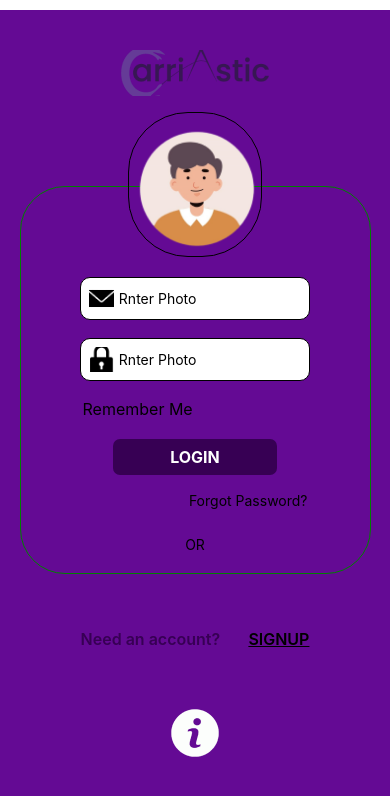
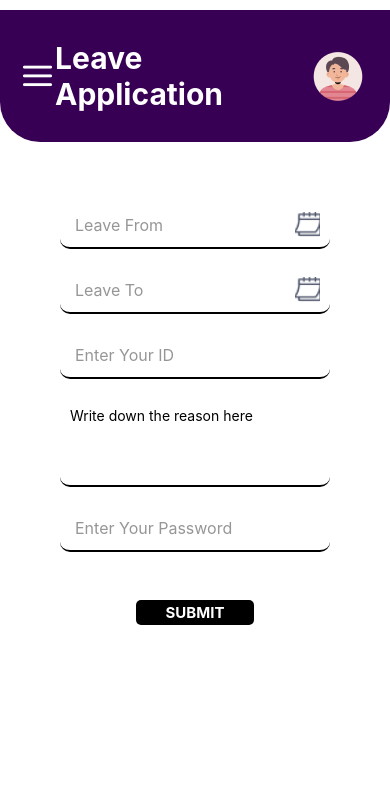
Before and after one commit to alnooristiak/CarriasticApp, a React Native app: screen / in a window 390 px wide. Shown: the top 796 px of the page. Built offline with nearby package versions, Linux system fonts and the light colour scheme.

Commit message:
creating leave Application Screen

```diff
--- a/App.js
+++ b/App.js
@@ -6,6 +6,7 @@ import UserProfileScreen from "./src/screen/UserProfileScreen";
 import EditProfileScreen from "./src/screen/EditProfileScreen";
 import SignUpScreen from "./src/screen/SignUpScreen";
 import LoginScreen from "./src/screen/LoginScreen";
+import LeaveApplicationScreen from "./src/screen/LeaveApplicationScreen";
 
 export default function App() {
   return (
@@ -15,7 +16,8 @@ export default function App() {
       {/* <UserProfileScreen /> */}
       {/* <EditProfileScreen /> */}
       {/* <SignUpScreen /> */}
-      <LoginScreen />
+      {/* <LoginScreen /> */}
+      <LeaveApplicationScreen />
     </View>
   );
 }
--- a/components/HeaderSection.js
+++ b/components/HeaderSection.js
@@ -3,12 +3,13 @@ import React from "react";
 import { Feather } from "@expo/vector-icons";
 import { Colors } from "../src/theme/colors/colors";
 
-const HeaderSection = ({ tittle }) => {
+const HeaderSection = ({ tittle, Secondtittle }) => {
   return (
     <>
       <View style={styles.container}>
         <Feather name="menu" size={35} color="white" />
         <Text style={styles.mTittle}>{tittle}</Text>
+        {/* <Text style={styles.mTittle}>{Secondtittle}</Text> */}
         <Image
           style={styles.userImg}
           source={require("../assets/images/user.png")}
--- /dev/null
+++ b/components/buttons/CommonButton.js
@@ -0,0 +1,27 @@
+import { Pressable, StyleSheet, Text, View } from 'react-native'
+import React from 'react'
+import { Colors } from '../../src/theme/colors/colors'
+
+const CommonButton = ({ onPress, tittle }) => {
+  return (
+    <Pressable style={styles.container} onPress={onPress}>
+      <Text style={styles.buttonText}>{tittle}</Text>
+    </Pressable>
+  )
+}
+
+export default CommonButton
+
+const styles = StyleSheet.create({
+    container: {
+        backgroundColor: Colors.black,
+        borderRadius: 5
+    },
+    buttonText: {
+        color: Colors.white,
+        fontSize: 15,
+        fontWeight: 700,
+        paddingHorizontal: 30,
+        paddingVertical: 3
+    }
+})
--- /dev/null
+++ b/components/buttons/InputDateButton.js
@@ -0,0 +1,48 @@
+import { Image, Pressable, StyleSheet, Text, View } from "react-native";
+import React from "react";
+import { Colors } from "../../src/theme/colors/colors";
+
+const InputDateButton = ({ img, tittle }) => {
+  return (
+    <Pressable style={styles.container}>
+      <View style={styles.datePicSec}>
+        <Text style={styles.textSec}>{tittle}</Text>
+        <Image style={styles.imageSec} source={img} />
+      </View>
+    </Pressable>
+  );
+};
+
+export default InputDateButton;
+
+const styles = StyleSheet.create({
+  container: {
+    justifyContent: "center",
+    alignItems: "center",
+  },
+  datePicSec: {
+    flexDirection: "row",
+    justifyContent: "space-between",
+    alignItems: "center",
+    width: 270,
+    borderBottomWidth: 2,
+    borderBottomColor: Colors.black,
+    borderRadius: 10,
+    overflow: "hidden",
+    marginBottom: 18,
+    padding: 10,
+  },
+  textSec: {
+    // width: "90%",
+    paddingLeft: 5,
+    paddingRight: 5,
+    fontSize: 16,
+    fontWeight: 400,
+    color: Colors.greay_theam,
+  },
+  imageSec: {
+    // width: "10%",
+    width: 25,
+    height: 25,
+  },
+});
--- /dev/null
+++ b/src/screen/LeaveApplicationScreen.js
@@ -0,0 +1,64 @@
+import { Image, StyleSheet, Text, TextInput, View } from "react-native";
+import React from "react";
+import HeaderSection from "../../components/HeaderSection";
+import InputDateButton from "../../components/buttons/InputDateButton";
+import { Colors } from "../theme/colors/colors";
+import CommonButton from "../../components/buttons/CommonButton";
+
+const LeaveApplicationScreen = () => {
+  return (
+    <View style={styles.container}>
+      <HeaderSection tittle="Leave Application" />
+      <View style={styles.fromContainer}>
+        <InputDateButton
+          tittle="Leave From"
+          img={require("../../assets/icons/calender_i.png")}
+        />
+
+        <InputDateButton
+          tittle="Leave To"
+          img={require("../../assets/icons/calender_i.png")}
+        />
+
+        <InputDateButton tittle="Enter Your ID" />
+
+        <View style={styles.reasonTextSection}>
+          <TextInput
+            editable
+            multiline
+            numberOfLines={4}
+            maxLength={40}
+            placeholder="Write down the reason here"
+            // onChangeText={(text) => onChangeText(text)}
+            // value={value}
+            style={styles.problemText}
+          />
+        </View>
+
+        <InputDateButton tittle="Enter Your Password" />
+
+        <View style={{marginTop: 30}}>
+            <CommonButton tittle='SUBMIT' />
+        </View>
+      </View>
+    </View>
+  );
+};
+
+export default LeaveApplicationScreen;
+
+const styles = StyleSheet.create({
+  fromContainer: {
+    marginTop: 60,
+    justifyContent: "center",
+    alignItems: "center",
+  },
+  problemText: {
+    width: 270,
+    borderBottomWidth: 2,
+    borderBottomColor: Colors.black,
+    borderRadius: 10,
+    padding: 10,
+    marginBottom: 18
+  },
+});
--- a/src/theme/colors/colors.js
+++ b/src/theme/colors/colors.js
@@ -10,6 +10,7 @@ export const Colors = {
   white: '#FFFFFF',
   black: '#000000',
   border_color: '#674778',
+  greay_theam: '#969696',
 };
 
 export const BtnColler = {
```
Also changed, not shown: assets/icons/calender_i.png (added).
